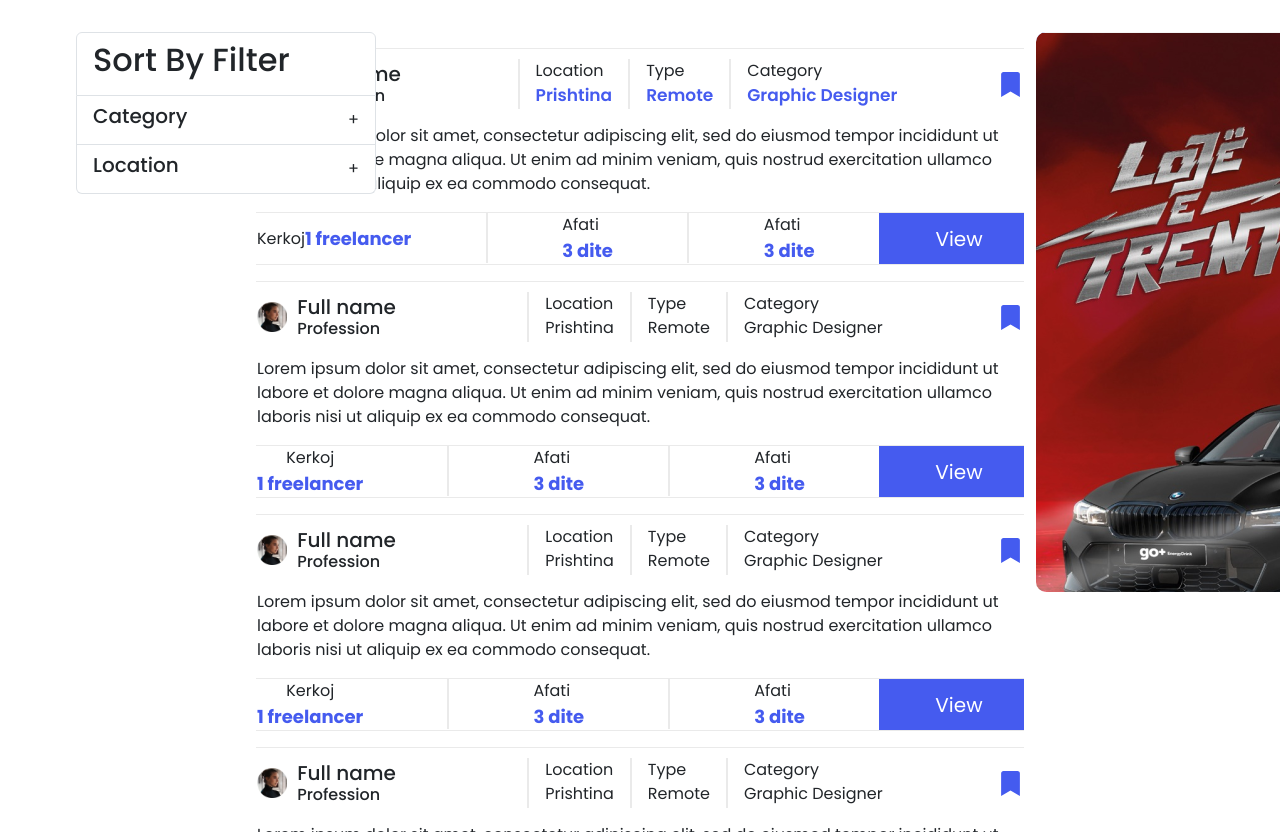
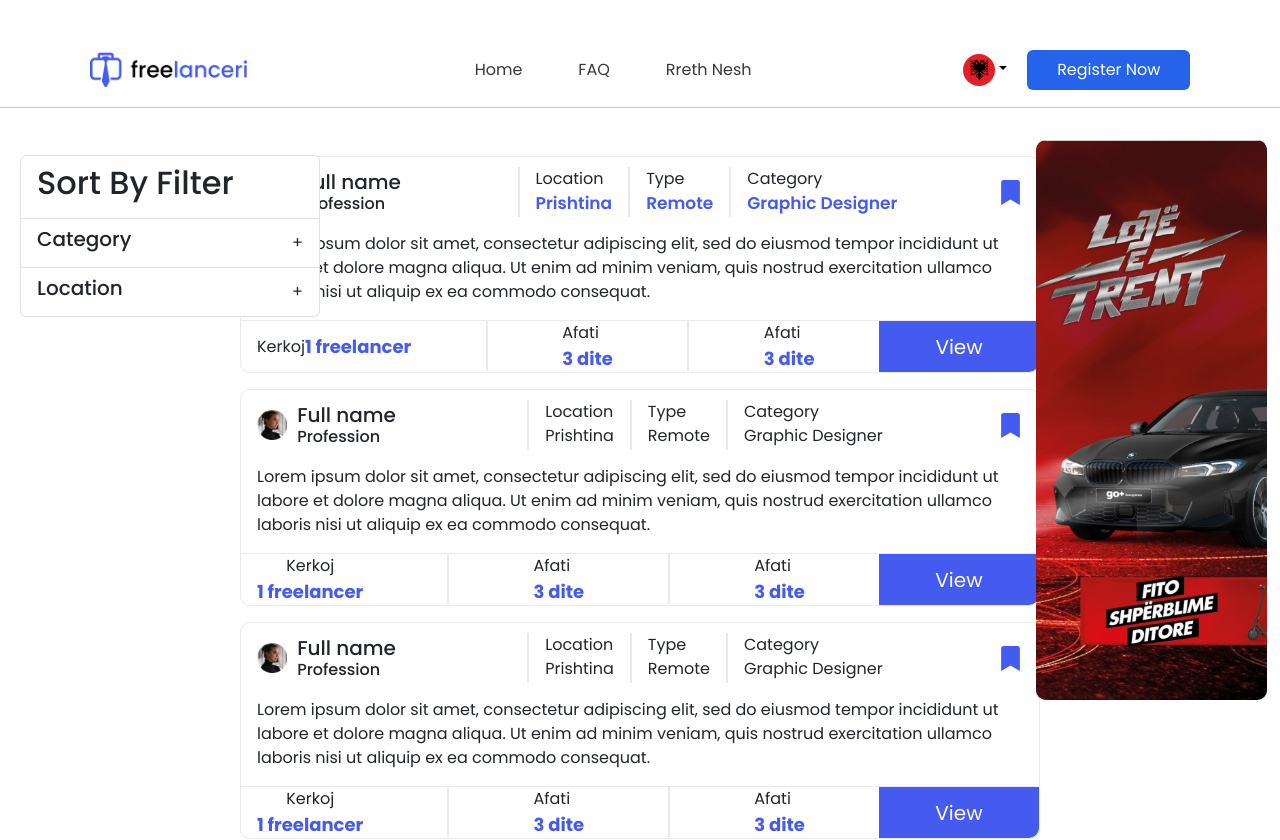
Before and after one commit to Freelanceri-KS/freelanceri, a React (Create React App) app: page /job in a window 1280 px wide. Shown: the top 840 px of the page. Built offline with nearby package versions, Linux system fonts and the light colour scheme.

Commit message:
banner fix

```diff
--- a/src/App.js
+++ b/src/App.js
@@ -17,8 +17,7 @@ function App() {
     <>
       <ToastContainer />
       <BrowserRouter>
-      {window.location.pathname != '/register' && window.location.pathname
-      !="/job"&& window.location.pathname != "/welcome" ?
+      {window.location.pathname != '/register' && window.location.pathname != "/welcome" ?
         <NewHeader />
         :
         ""
--- a/src/LandingPage/components/SortByFilter/sortByFilter.scss
+++ b/src/LandingPage/components/SortByFilter/sortByFilter.scss
@@ -1,5 +1,11 @@
 .filter{
-  left: 30px;
+  left: 20px;
   width: 300px;
-  top: 110px;
+  top: 155px;
+  position: absolute;
+  .expanded-content{
+    max-height: 300px;
+    overflow-y: auto;
+    overflow-x: hidden;
+  }
 }
--- a/src/LandingPage/components/newHeader/newHeader.scss
+++ b/src/LandingPage/components/newHeader/newHeader.scss
@@ -7,7 +7,7 @@
 }
 .newHeader  {
     padding: 15px!important;
-    position: fixed!important;
+    // position: fixed!important;
     top:0;
     z-index: 2299;
     width: 100%;
--- a/src/pages/FindJob/findJob.js
+++ b/src/pages/FindJob/findJob.js
@@ -1,11 +1,18 @@
-import React from "react";
+import React, { useState } from "react";
 import './findJob.scss'
 import SortBy from "../../LandingPage/components/SortByFilter/sortByFilter";
 import Profile from "../../assets/profiles/2.png";
 import { FaBookmark } from "react-icons/fa";
+import axios from "../../axios";
+import Banner from "../../assets/images/banner.png"
 
 
 const FindJob = () => {
+const [jobs , setJobs] = useState([])
+
+function GetJobs(){
+  axios.get('')
+}
   return (
     <>
       <div className="container">
@@ -13,6 +20,7 @@ const FindJob = () => {
           <div className="col-sm-2"><SortBy /></div>
           <div className="col-sm-8 centerdiv">
             <div className="findjob">
+              {}
               <div className="post-wrapper">
                 <div className="post-header">
                   <div className="left">
@@ -303,8 +311,9 @@ const FindJob = () => {
               </div>
             </div>
           </div>
-          <div className="col-sm-2 ">
-            <div className="banner"></div>
+          <div className="col">
+            <img src={Banner} alt="banner" className="banner" />
+            {/* <div className="banner"></div> */}
           </div>
         </div>
       </div>
--- a/src/pages/FindJob/findJob.scss
+++ b/src/pages/FindJob/findJob.scss
@@ -1,30 +1,28 @@
-body,
-html {
-    overflow-y: hidden;
-}
-
 .container {
     margin-top: 2em;
     max-width: 90% !important;
 
     .row {
         .centerdiv {
+
+            //SKI NEVOJ MI BO SCROLL KUR BODY E KA AUTOMATIK
+
             display: flex;
             justify-content: center;
-            overflow-y: scroll;
-            max-height: 100vh;
+            // overflow-y: scroll;
+            // max-height: 100vh;
 
-            &::-webkit-scrollbar {
-                width: 10px;
-            }
+            // &::-webkit-scrollbar {
+            //     width: 10px;
+            // }
 
-            &::-webkit-scrollbar-thumb {
-                background-color: transparent;
-            }
+            // &::-webkit-scrollbar-thumb {
+            //     background-color: transparent;
+            // }
 
-            &::-webkit-scrollbar-track {
-                background-color: transparent;
-            }
+            // &::-webkit-scrollbar-track {
+            //     background-color: transparent;
+            // }
         }
 
         .findjob {
@@ -150,10 +148,12 @@ html {
 
 .banner {
     height: 70vh;
-    width: 20em;
+    width: auto;
+    object-fit: cover;
     border-radius: 10px;
     background: #455bef;
-    background-image: url("../../assets/images/banner.png");
+    background-repeat: no-repeat;
+    position: fixed;
 }
 
 /* Media Queries for Tablet */
```
